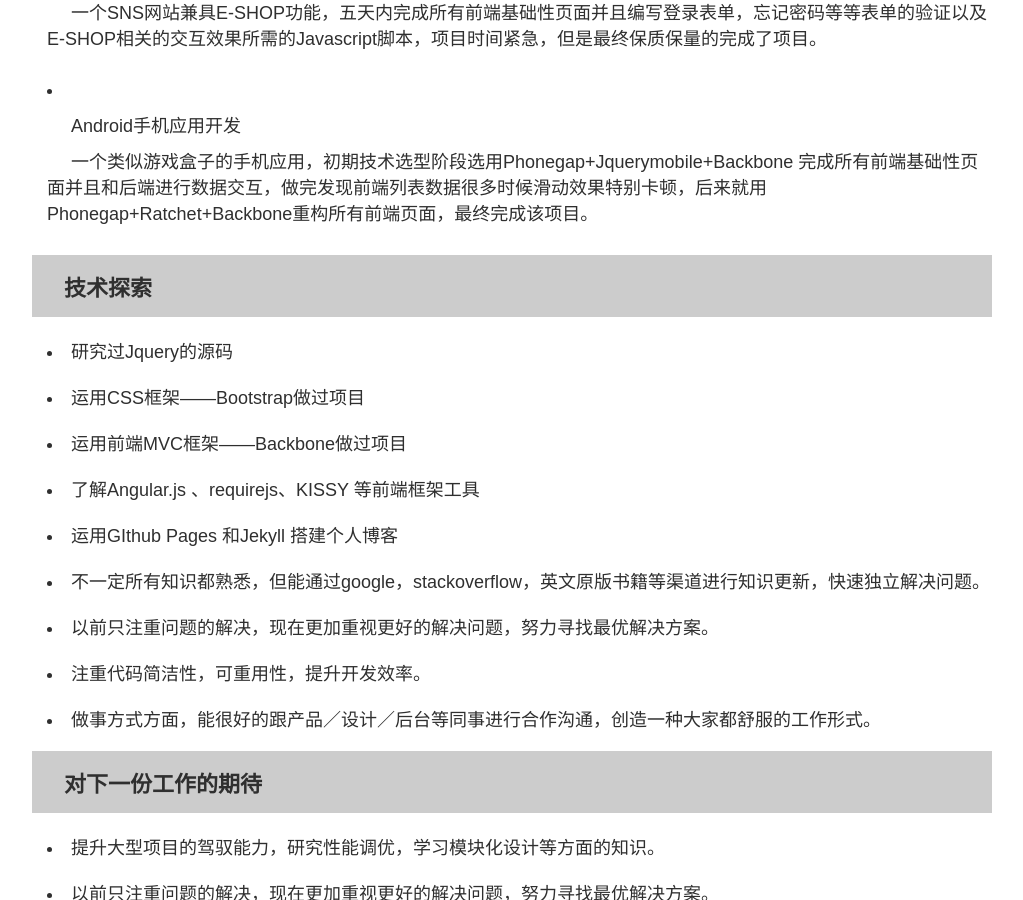
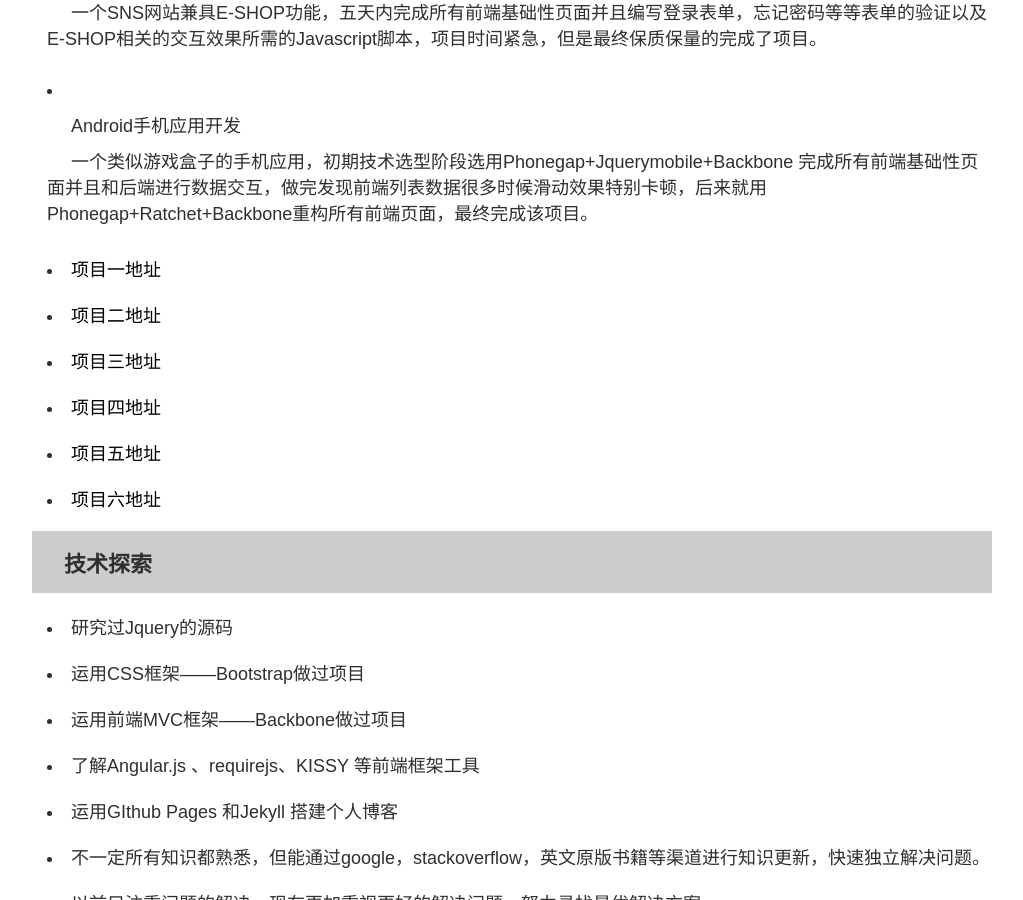
Before and after one commit to yubiaobin/yubiaobin.github.io, a Jekyll site: the page resume.html, which Jekyll copies as it is, in a window 1280 px wide and 900 px high, scrolled down 2079 px. Shown: the whole window, without its empty margins (128-1151 px from the left). Built offline with Jekyll 4.4.1, drawn with Linux system fonts in a browser that asks for light colours.

Commit message:
modified resume pages

```diff
--- a/resume.html
+++ b/resume.html
@@ -206,6 +206,12 @@
 		                <p>支付宝无线商户签约平台</p>
 		                <p>简介：承担全部html,css,js编写工作。运用技术主要有：html，css2，原生js，支付宝js框架arale。</p>
 		            </li> -->
+		            <li><a href="http://forester2.vizzhost.com/max_yu/canidae/hk/index.html">项目一地址</a></li>
+		            <li><a href="http://forester2.vizzhost.com/evolve/catalog/index.php">项目二地址</a></li>
+		            <li><a href="http://www.52retail.com/">项目三地址</a></li>
+		            <li><a href="http://forester3.vizzhost.com/max_yu/bucie_mobile/index.html">项目四地址</a></li>
+		            <li><a href="http://forester2.vizzhost.com/dreamventions/html20131018/index.php ">项目五地址</a></li>
+		            <li><a href="http://forester2.vizzhost.com/max_yu/dms/index.html">项目六地址</a></li>
 		        </ul>
 		    </div>
 
```
